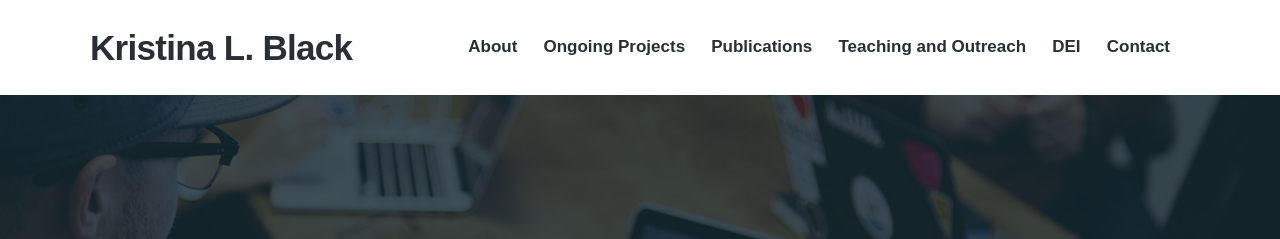
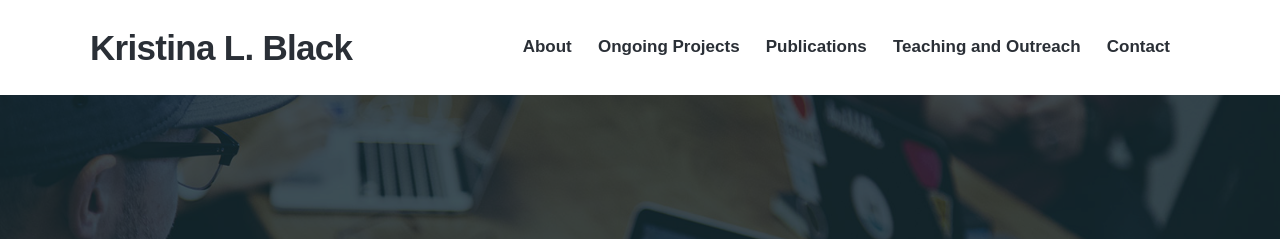
Before and after one commit to kristinaleilani/kristinaleilani.github.io, a Jekyll site: the page built from _pages/thanks.md, in a window 1280 px wide. Shown: the top 239 px of the page. Built offline with Jekyll 4.4.1, drawn with Linux system fonts in a browser that asks for light colours; nearby versions of some CDN libraries; some web fonts are replaced.

Commit message:
Update settings.yml

```diff
--- a/_data/settings.yml
+++ b/_data/settings.yml
@@ -16,8 +16,6 @@ menu_settings:
       url: '/publications'
     - title: 'Teaching and Outreach'
       url: '/teachingoutreach'
-    - title: 'DEI'
-      url: '/dei'
     - title: 'Contact'
       url: '/contact'
 
```
